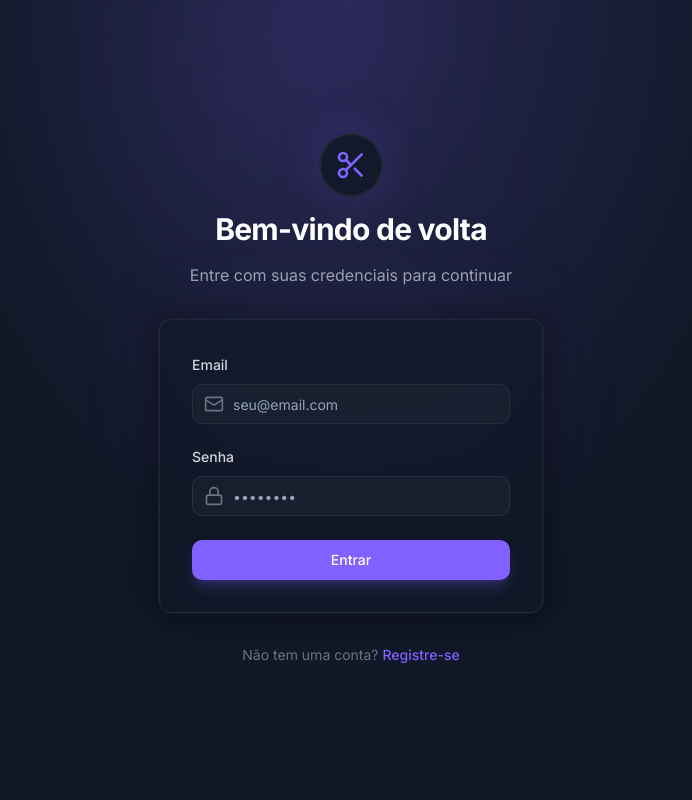
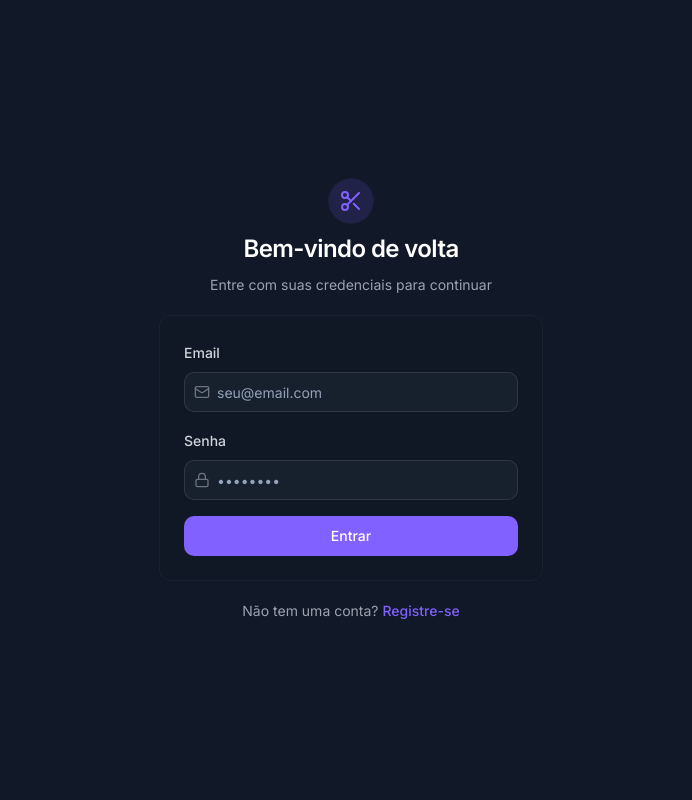
Before and after one commit to RodriguesRhuan10/DevElt-Barber, a Next.js app: page /login in a window 1280 px wide. Shown: the top 800 px of the page, without its empty margins (289-981 px from the left). Built offline with nearby package versions, Linux system fonts and the light colour scheme.

Commit message:
style: refina organização e elegância das páginas de autenticação

```diff
--- a/app/_components/auth-layout.tsx
+++ b/app/_components/auth-layout.tsx
@@ -19,39 +19,24 @@ export function AuthLayout({
   footerLinkHref,
 }: AuthLayoutProps) {
   return (
-    <div className="min-h-screen flex items-center justify-center bg-[radial-gradient(ellipse_at_top,_var(--tw-gradient-stops))] from-primary/20 via-gray-900 to-gray-900">
-      <div className="relative w-full max-w-md">
-        {/* Efeitos de luz decorativos */}
-        <div className="absolute -top-24 -z-10">
-          <div className="absolute h-[200px] w-[200px] rounded-full bg-primary/30 blur-[120px]" />
+    <div className="flex min-h-screen flex-col items-center justify-center bg-gray-900 px-4">
+      <div className="w-full max-w-sm space-y-5">
+        <div className="flex flex-col items-center space-y-2.5">
+          <div className="rounded-full bg-primary/15 p-2.5 ring-1 ring-primary/10">
+            <Scissors className="h-6 w-6 text-primary" />
           </div>
-        <div className="absolute -bottom-24 right-0 -z-10">
-          <div className="absolute h-[200px] w-[200px] rounded-full bg-primary/20 blur-[120px]" />
+          <h1 className="text-2xl font-semibold tracking-tight text-white">
+            {title}
+          </h1>
+          <p className="text-sm text-gray-400 text-center max-w-xs">{subtitle}</p>
         </div>
 
-        <div className="w-full px-8 py-12 space-y-8">
-          <div className="flex flex-col items-center space-y-4">
-            <div className="relative">
-              <div className="absolute inset-0 rounded-full bg-primary/20 blur-xl" />
-              <div className="relative rounded-full bg-gray-900/90 p-3.5 ring-2 ring-gray-800 backdrop-blur-sm">
-                <Scissors className="h-8 w-8 text-primary" />
-              </div>
-            </div>
-            <h1 className="text-3xl font-bold tracking-tight text-white">
-              {title}
-            </h1>
-            <p className="text-base text-gray-400 text-center max-w-sm">{subtitle}</p>
+        <div className="rounded-xl border border-gray-800/60 bg-gray-900/50 p-6 backdrop-blur-sm shadow-sm">
+          {children}
         </div>
 
-          <div className="relative">
-            <div className="absolute inset-0 bg-gradient-to-b from-primary/10 to-transparent rounded-2xl blur-2xl" />
-            <div className="relative rounded-xl border border-gray-800 bg-gray-900/80 p-8 backdrop-blur-xl shadow-[0_0_30px_10px_rgba(0,0,0,0.3)] ring-1 ring-gray-800/50">
-              {children}
-            </div>
-          </div>
-
-          <div className="text-center text-sm">
-            <span className="text-gray-500">{footerText}</span>{" "}
+        <div className="text-center text-sm text-gray-400">
+          {footerText}{" "}
           <Link
             href={footerLinkHref}
             className="font-medium text-primary hover:text-primary/90 transition-colors"
@@ -61,6 +46,5 @@ export function AuthLayout({
         </div>
       </div>
     </div>
-    </div>
   )
 }
--- a/app/login/page.tsx
+++ b/app/login/page.tsx
@@ -52,22 +52,21 @@ export default function LoginPage() {
       footerLinkText="Registre-se"
       footerLinkHref="/register"
     >
-      <form onSubmit={onSubmit} className="space-y-6">
-        <div className="space-y-5">
+      <form onSubmit={onSubmit} className="space-y-4">
         <div className="space-y-2">
           <Label htmlFor="email" className="text-sm font-medium text-gray-300">
             Email
           </Label>
-            <div className="relative group">
-              <div className="absolute inset-y-0 left-0 pl-3 flex items-center pointer-events-none">
-                <Mail className="h-5 w-5 text-gray-500 group-focus-within:text-primary transition-colors" />
+          <div className="relative">
+            <div className="absolute inset-y-0 left-0 pl-2.5 flex items-center pointer-events-none">
+              <Mail className="h-4 w-4 text-gray-500" />
             </div>
             <Input
               id="email"
               name="email"
               type="email"
               placeholder="seu@email.com"
-                className="pl-10 bg-gray-800/50 border-gray-700/50 focus:border-primary focus:ring-primary/30 transition-all"
+              className="pl-8 bg-gray-800/50 border-gray-700/75"
               required
             />
           </div>
@@ -77,36 +76,35 @@ export default function LoginPage() {
           <Label htmlFor="password" className="text-sm font-medium text-gray-300">
             Senha
           </Label>
-            <div className="relative group">
-              <div className="absolute inset-y-0 left-0 pl-3 flex items-center pointer-events-none">
-                <Lock className="h-5 w-5 text-gray-500 group-focus-within:text-primary transition-colors" />
+          <div className="relative">
+            <div className="absolute inset-y-0 left-0 pl-2.5 flex items-center pointer-events-none">
+              <Lock className="h-4 w-4 text-gray-500" />
             </div>
             <Input
               id="password"
               name="password"
               type="password"
               placeholder="••••••••"
-                className="pl-10 bg-gray-800/50 border-gray-700/50 focus:border-primary focus:ring-primary/30 transition-all"
+              className="pl-8 bg-gray-800/50 border-gray-700/75"
               required
             />
           </div>
         </div>
-        </div>
 
         {error && (
-          <div className="p-3 text-sm text-red-400 bg-red-500/10 border border-red-500/20 rounded-lg">
+          <div className="text-sm text-red-400 bg-red-500/10 px-3 py-1.5 rounded-md border border-red-500/20">
             {error}
           </div>
         )}
 
         <Button
           type="submit"
-          className="w-full bg-primary hover:bg-primary/90 text-white font-medium py-2.5 shadow-lg shadow-primary/25 transition-all hover:shadow-primary/20 hover:scale-[1.02] active:scale-[0.98]"
+          className="w-full bg-primary hover:bg-primary/90 text-white transition-colors"
           disabled={isLoading}
         >
           {isLoading ? (
-            <div className="flex items-center justify-center">
-              <div className="w-5 h-5 border-2 border-white/30 border-t-white rounded-full animate-spin mr-2" />
+            <div className="flex items-center justify-center gap-2">
+              <div className="w-4 h-4 border-2 border-white/30 border-t-white rounded-full animate-spin" />
               Entrando...
             </div>
           ) : (
--- a/app/register/page.tsx
+++ b/app/register/page.tsx
@@ -59,22 +59,21 @@ export default function RegisterPage() {
       footerLinkText="Faça login"
       footerLinkHref="/login"
     >
-      <form onSubmit={onSubmit} className="space-y-6">
-        <div className="space-y-5">
+      <form onSubmit={onSubmit} className="space-y-4">
         <div className="space-y-2">
           <Label htmlFor="name" className="text-sm font-medium text-gray-300">
             Nome
           </Label>
-            <div className="relative group">
-              <div className="absolute inset-y-0 left-0 pl-3 flex items-center pointer-events-none">
-                <User className="h-5 w-5 text-gray-500 group-focus-within:text-primary transition-colors" />
+          <div className="relative">
+            <div className="absolute inset-y-0 left-0 pl-2.5 flex items-center pointer-events-none">
+              <User className="h-4 w-4 text-gray-500" />
             </div>
             <Input
               id="name"
               name="name"
               type="text"
               placeholder="Seu nome completo"
-                className="pl-10 bg-gray-800/50 border-gray-700/50 focus:border-primary focus:ring-primary/30 transition-all"
+              className="pl-8 bg-gray-800/50 border-gray-700/75"
               required
             />
           </div>
@@ -84,16 +83,16 @@ export default function RegisterPage() {
           <Label htmlFor="email" className="text-sm font-medium text-gray-300">
             Email
           </Label>
-            <div className="relative group">
-              <div className="absolute inset-y-0 left-0 pl-3 flex items-center pointer-events-none">
-                <Mail className="h-5 w-5 text-gray-500 group-focus-within:text-primary transition-colors" />
+          <div className="relative">
+            <div className="absolute inset-y-0 left-0 pl-2.5 flex items-center pointer-events-none">
+              <Mail className="h-4 w-4 text-gray-500" />
             </div>
             <Input
               id="email"
               name="email"
               type="email"
               placeholder="seu@email.com"
-                className="pl-10 bg-gray-800/50 border-gray-700/50 focus:border-primary focus:ring-primary/30 transition-all"
+              className="pl-8 bg-gray-800/50 border-gray-700/75"
               required
             />
           </div>
@@ -103,16 +102,16 @@ export default function RegisterPage() {
           <Label htmlFor="phoneNumber" className="text-sm font-medium text-gray-300">
             Número de Celular
           </Label>
-            <div className="relative group">
-              <div className="absolute inset-y-0 left-0 pl-3 flex items-center pointer-events-none">
-                <Phone className="h-5 w-5 text-gray-500 group-focus-within:text-primary transition-colors" />
+          <div className="relative">
+            <div className="absolute inset-y-0 left-0 pl-2.5 flex items-center pointer-events-none">
+              <Phone className="h-4 w-4 text-gray-500" />
             </div>
             <Input
               id="phoneNumber"
               name="phoneNumber"
               type="tel"
               placeholder="(00) 00000-0000"
-                className="pl-10 bg-gray-800/50 border-gray-700/50 focus:border-primary focus:ring-primary/30 transition-all"
+              className="pl-8 bg-gray-800/50 border-gray-700/75"
               required
             />
           </div>
@@ -122,36 +121,35 @@ export default function RegisterPage() {
           <Label htmlFor="password" className="text-sm font-medium text-gray-300">
             Senha
           </Label>
-            <div className="relative group">
-              <div className="absolute inset-y-0 left-0 pl-3 flex items-center pointer-events-none">
-                <Lock className="h-5 w-5 text-gray-500 group-focus-within:text-primary transition-colors" />
+          <div className="relative">
+            <div className="absolute inset-y-0 left-0 pl-2.5 flex items-center pointer-events-none">
+              <Lock className="h-4 w-4 text-gray-500" />
             </div>
             <Input
               id="password"
               name="password"
               type="password"
               placeholder="••••••••"
-                className="pl-10 bg-gray-800/50 border-gray-700/50 focus:border-primary focus:ring-primary/30 transition-all"
+              className="pl-8 bg-gray-800/50 border-gray-700/75"
               required
             />
           </div>
         </div>
-        </div>
 
         {error && (
-          <div className="p-3 text-sm text-red-400 bg-red-500/10 border border-red-500/20 rounded-lg">
+          <div className="text-sm text-red-400 bg-red-500/10 px-3 py-1.5 rounded-md border border-red-500/20">
             {error}
           </div>
         )}
 
         <Button
           type="submit"
-          className="w-full bg-primary hover:bg-primary/90 text-white font-medium py-2.5 shadow-lg shadow-primary/25 transition-all hover:shadow-primary/20 hover:scale-[1.02] active:scale-[0.98]"
+          className="w-full bg-primary hover:bg-primary/90 text-white transition-colors"
           disabled={isLoading}
         >
           {isLoading ? (
-            <div className="flex items-center justify-center">
-              <div className="w-5 h-5 border-2 border-white/30 border-t-white rounded-full animate-spin mr-2" />
+            <div className="flex items-center justify-center gap-2">
+              <div className="w-4 h-4 border-2 border-white/30 border-t-white rounded-full animate-spin" />
               Criando conta...
             </div>
           ) : (
```
Lines whose indentation alone changed are shown as unchanged.
